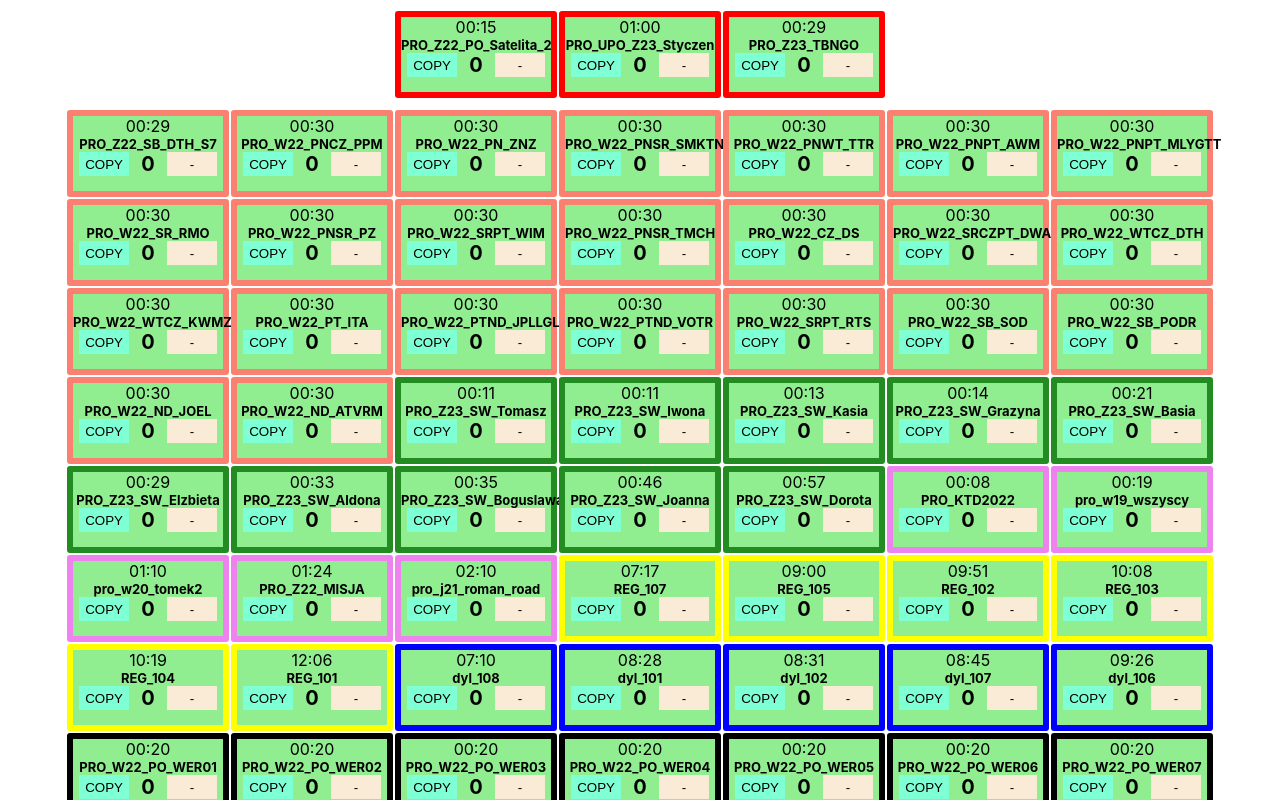
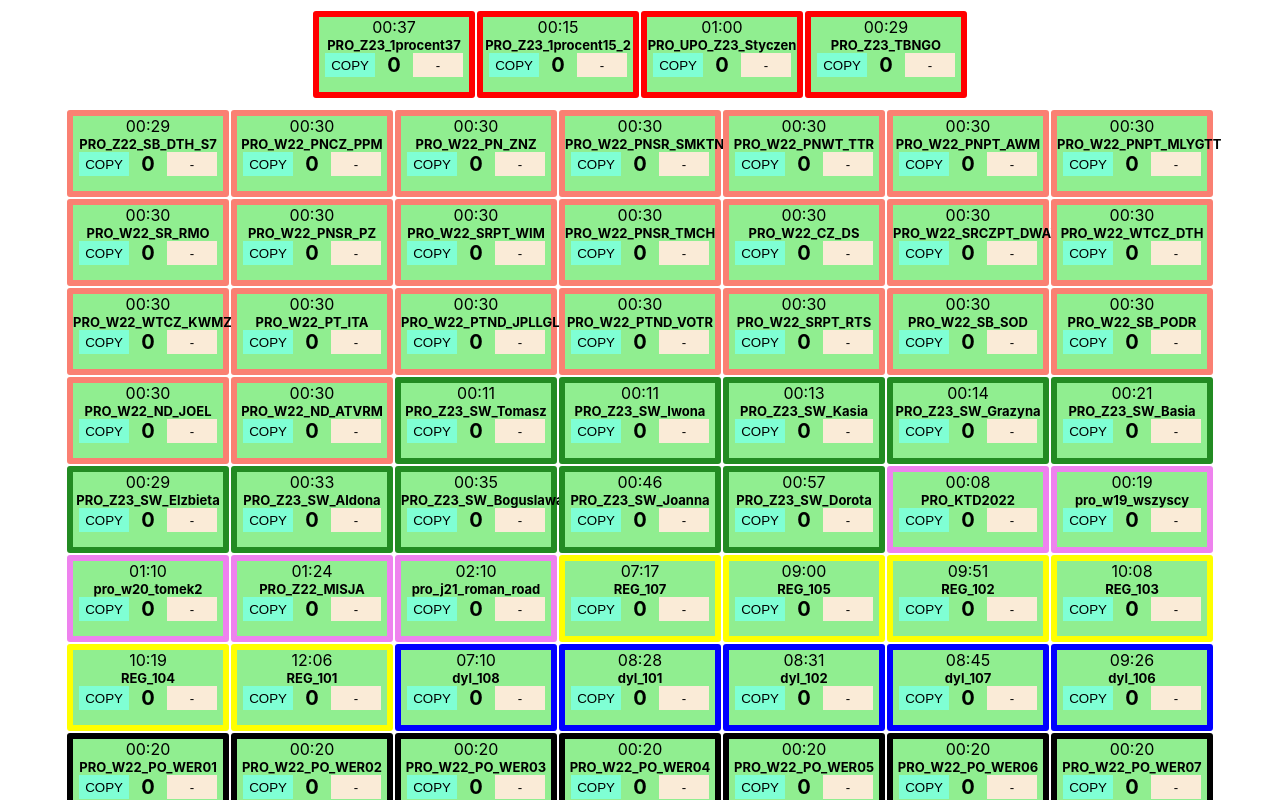
Before and after one commit to NorthWillov/rand-prog, a React (Create React App) app: page / in a window 1280 px wide. Shown: the top 800 px of the page. Built offline with nearby package versions, Linux system fonts and the light colour scheme; the HTML template or start-up script is replaced by a standard one.

Commit message:
Add programs

```diff
--- a/src/db.js
+++ b/src/db.js
@@ -1,8 +1,9 @@
 export default {
   REQUIRED: [
-    { id: 1001, program: "PRO_Z22_PO_Satelita_2", counter: 0, duration: "00:15" },
-    { id: 1002, program: "PRO_UPO_Z23_Styczen", counter: 0, duration: "01:00" },
-    { id: 1003, program: "PRO_Z23_TBNGO", counter: 0, duration: "00:29" },
+    { id: 2001, program: "PRO_Z23_1procent37", counter: 0, duration: "00:37" },
+    { id: 2002, program: "PRO_Z23_1procent15_2", counter: 0, duration: "00:15" },
+    { id: 2003, program: "PRO_UPO_Z23_Styczen", counter: 0, duration: "01:00" },
+    { id: 2004, program: "PRO_Z23_TBNGO", counter: 0, duration: "00:29" },
   ],
 
   PRO_Z23: [
```
